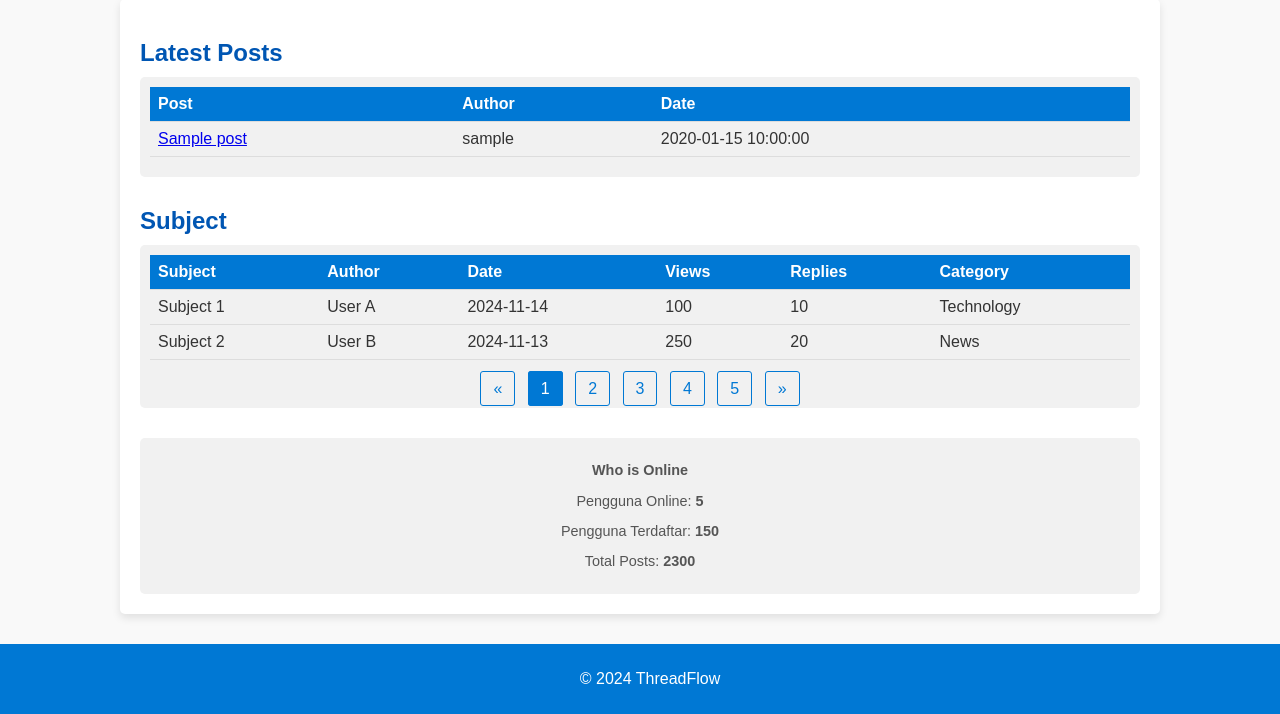
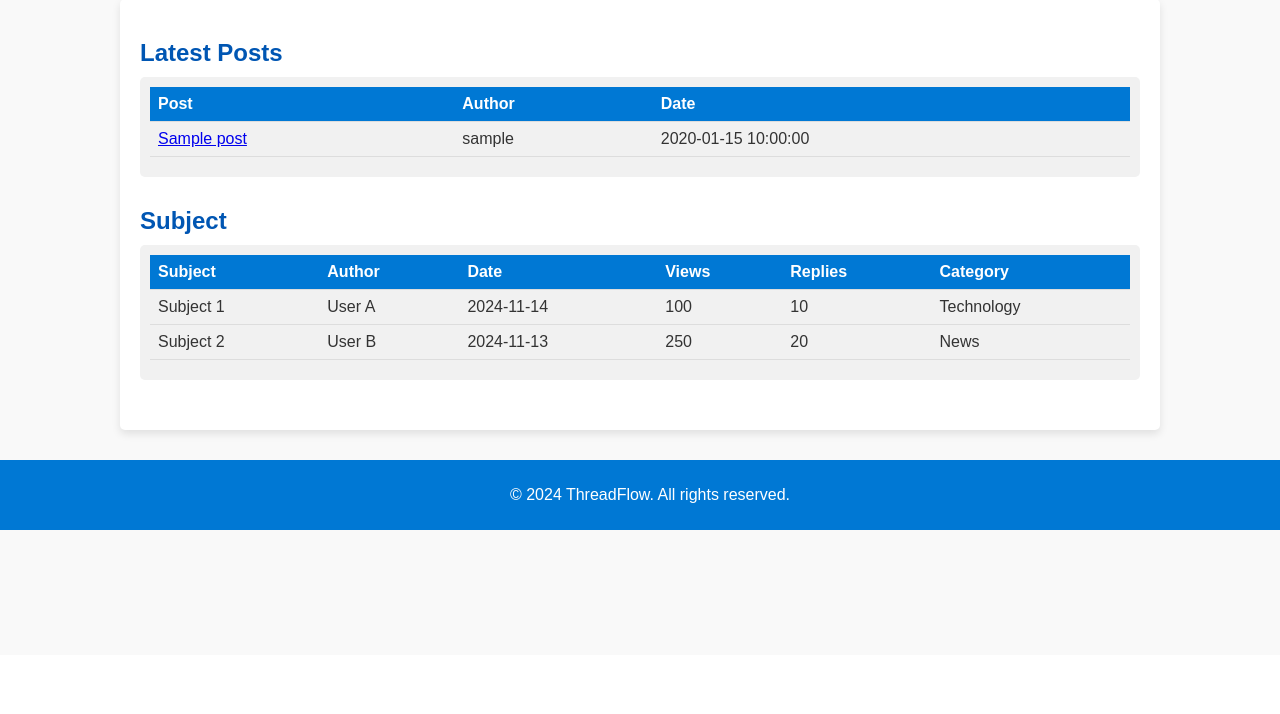
Before and after one commit to Malvin024/ThreadFlow, a PHP site: page /home.php in a window 1280 px wide. Shown: the part 145-859 px from the top of the page. After the commit the page ends 675 px from the top, so only its background shows below. Run offline with PHP 8.4, Linux system fonts and the light colour scheme; tables that the repository leaves empty or names only in its code hold one stand-in row (values such as "Sample post").

Commit message:
Update home.php

```diff
--- a/home.php
+++ b/home.php
@@ -49,7 +49,8 @@ $is_logged_in = isset($_SESSION['username']);
                 <?php if ($is_logged_in): ?>
                     <div class="user-info">
                         <a href="profile.php">
-                            <img src="uploads/<?php echo htmlspecialchars($_SESSION['profile_picture'] ?? 'default-picture.jfif'); ?>" alt="Profile Picture" class="profile-picture">
+                            <!-- Add timestamp to prevent cache issue for the profile picture -->
+                            <img src="uploads/<?php echo htmlspecialchars($_SESSION['profile_picture'] ?? 'default-picture.jfif'); ?>?<?php echo time(); ?>" alt="Profile Picture" class="profile-picture">
                         </a>
                         <p>Welcome, <?php echo htmlspecialchars($_SESSION['username']); ?> | <a href="/logout.php">Logout</a></p>
                     </div>
@@ -62,7 +63,8 @@ $is_logged_in = isset($_SESSION['username']);
 
     <!-- Subheader -->
     <div class="subheader">
-        <button onclick="createPost()">Create Post</button>
+        <!-- Tombol Create Post yang mengarahkan ke createpost.php -->
+        <button onclick="window.location.href='createpost.php'">Create Post</button>
         <button onclick="refreshPage()">Refresh</button>
         <label for="order">Order:</label>
         <select id="order">
@@ -148,42 +150,20 @@ $is_logged_in = isset($_SESSION['username']);
                     </tbody>
                 </table>
 
-                <!-- Pagination Links -->
-                <div class="pagination">
-                    <a href="#">&laquo;</a>
-                    <a href="#" class="active">1</a>
-                    <a href="#">2</a>
-                    <a href="#">3</a>
-                    <a href="#">4</a>
-                    <a href="#">5</a>
-                    <a href="#">&raquo;</a>
-                </div>
             </div>
-        </div>
-
-        <!-- Who is Online Section -->
-        <div class="online-info">
-            <p><strong>Who is Online</strong></p>
-            <p>Pengguna Online: <strong>5</strong></p>
-            <p>Pengguna Terdaftar: <strong>150</strong></p>
-            <p>Total Posts: <strong>2300</strong></p>
         </div>
     </main>
 
-    <!-- Modal Popup -->
-    <div id="loginModal" class="modal" style="display: none;">
-        <div class="modal-content">
-            <span class="close" onclick="closeModal()">&times;</span>
-            <p>You need to login to create a post.</p>
-            <a href="login.php" class="login-btn">Login</a>
-        </div>
-    </div>
-
     <!-- Footer -->
     <footer>
-        <p>&copy; 2024 ThreadFlow</p>
+        <p>&copy; 2024 ThreadFlow. All rights reserved.</p>
     </footer>
 
-    <script src="JS/script.js"></script>
+    <script src="JS/index.js"></script>
 </body>
 </html>
+
+<?php
+// Close the database connection
+$conn->close();
+?>
```
